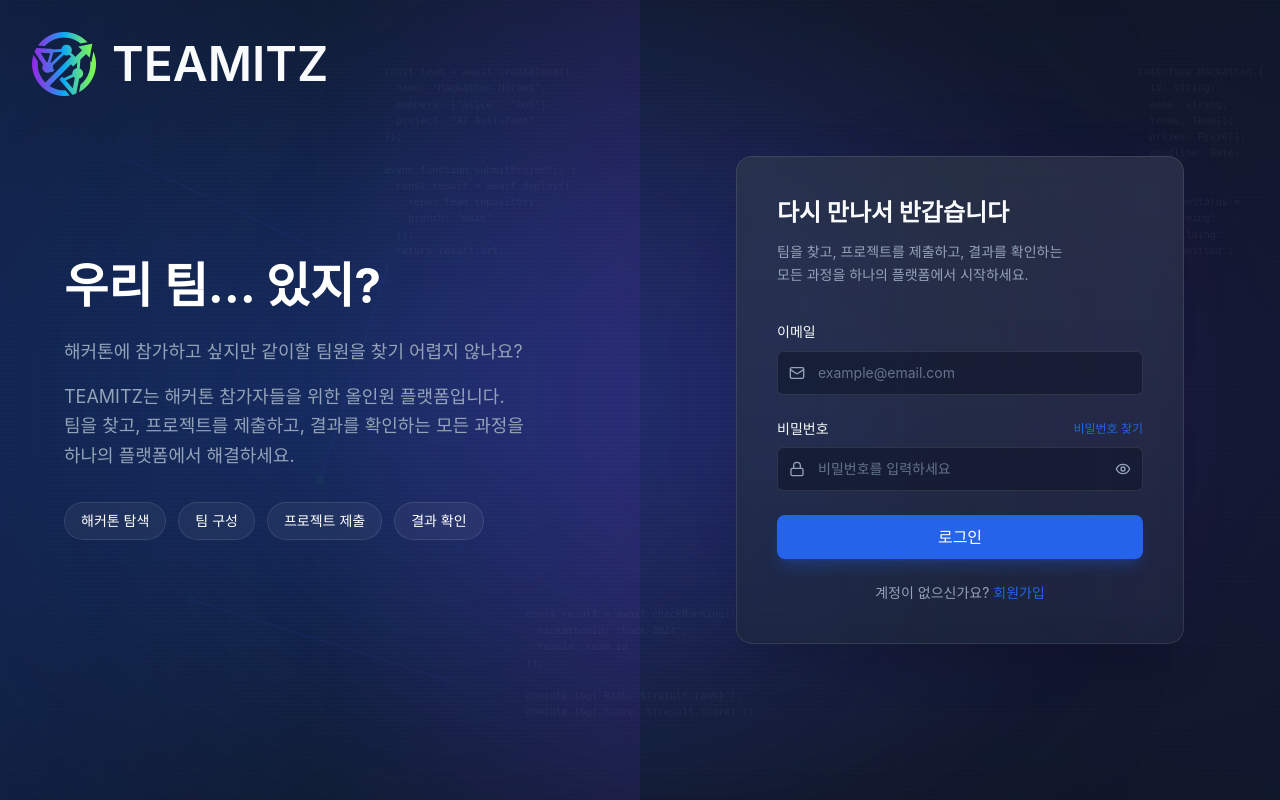
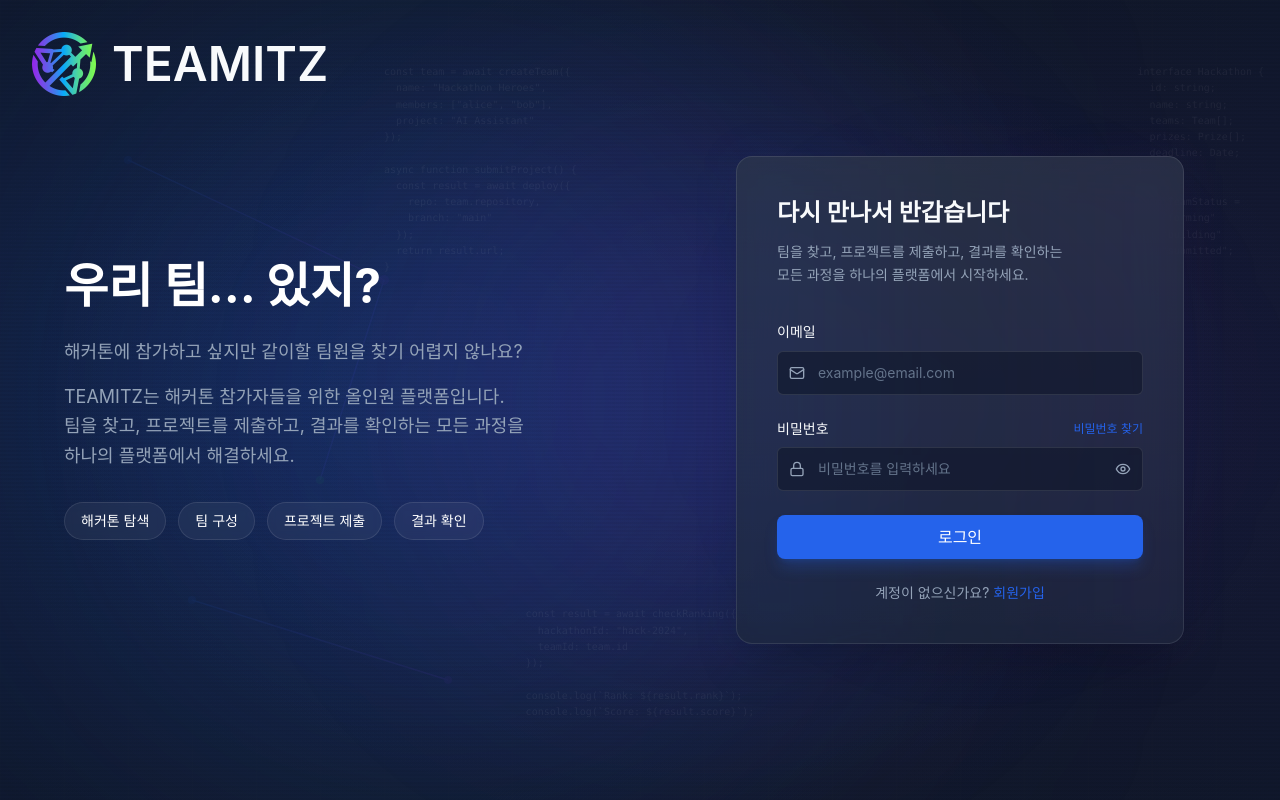
Before and after one commit to TEAMITZ/TEAMITZ-Frontend, a React (Vite) app: page / in a window 1280 px wide. Built offline with nearby package versions, Linux system fonts and the light colour scheme; a web font is replaced by a local one.

Commit message:
refactor(styles): 로그인 히어로 그라데이션 정리

```diff
--- a/src/constants/styles.ts
+++ b/src/constants/styles.ts
@@ -239,6 +239,10 @@ export const AUTH_STYLES = {
   cardGlowOuter: 'bg-gradient-to-r from-[#2563EB]/10 via-transparent to-[#7C3AED]/10',
   cardGlowInner: 'bg-gradient-to-b from-white/10 to-transparent',
 
+  // 히어로 섹션 그라데이션 오버레이
+  heroLeftOverlay: 'bg-gradient-to-r from-[#2563EB]/6 via-[#2563EB]/2 to-transparent',
+  heroRightOverlay: 'bg-gradient-to-l from-[#7C3AED]/6 via-[#7C3AED]/2 to-transparent',
+
   // 텍스트 색상
   textMuted: 'text-[#94A3B8]',
   textLabel: 'text-[#F8FAFC]',
--- a/src/pages/Login/Login.tsx
+++ b/src/pages/Login/Login.tsx
@@ -29,14 +29,14 @@ const Login: React.FC = () => {
         {/* 왼쪽 - 히어로 섹션 */}
         <div className="relative hidden lg:flex lg:w-1/2">
           {/* 부드러운 그라데이션 오버레이 */}
-          <div className={`absolute inset-0 ${AUTH_STYLES.cardGlowOuter}`} />
+          <div className={`absolute inset-0 ${AUTH_STYLES.heroLeftOverlay}`} />
           <HeroSection />
         </div>
 
         {/* 오른쪽 - 로그인 폼 */}
         <div className="relative flex w-full items-center justify-center px-4 py-8 lg:w-1/2">
           {/* 그라데이션 오버레이 */}
-          <div className="absolute inset-0 bg-gradient-to-l from-[#7C3AED]/6 via-[#7C3AED]/2 to-transparent" />
+          <div className={`absolute inset-0 ${AUTH_STYLES.heroRightOverlay}`} />
 
           <div className="relative z-10 w-full max-w-md">
             {/* 로그인 카드 */}
```
